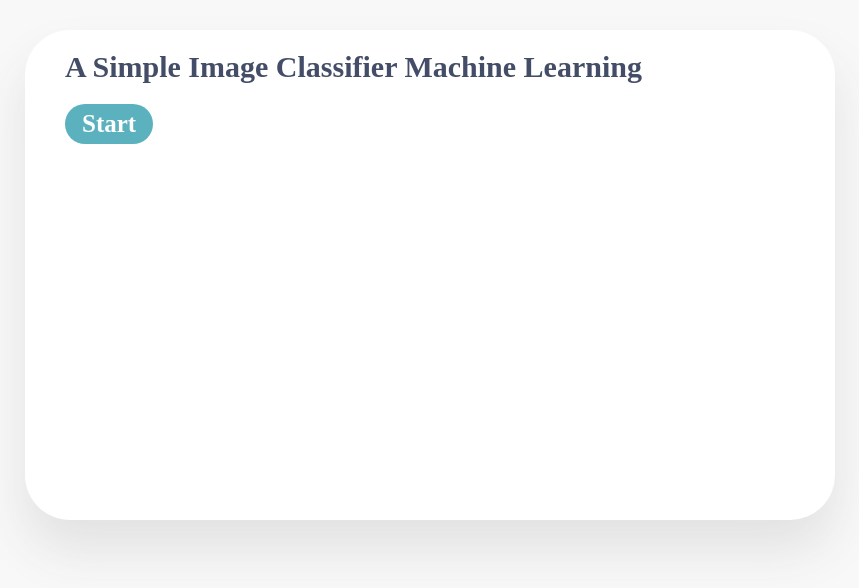
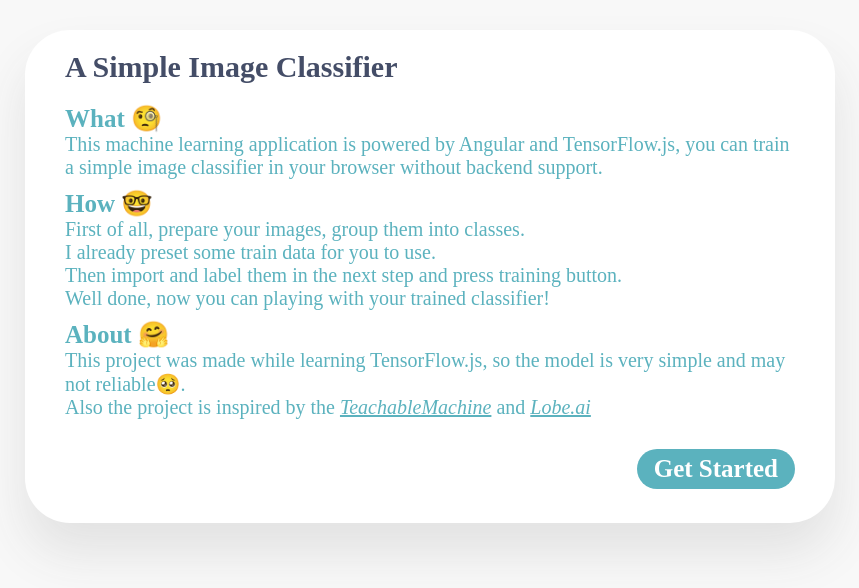
Before and after one commit to howie95/simple-image-classifier-tfjs, an Angular app: page / in a window 1280 px wide. Shown: the top 588 px of the page, without its empty margins (210-1069 px from the left). Built offline with nearby package versions, Linux system fonts and the light colour scheme.

Commit message:
Add manual to home, rewrite some styles

```diff
--- a/src/app/home/home.component.html
+++ b/src/app/home/home.component.html
@@ -1,4 +1,31 @@
-<p class="page-title">A Simple Image Classifier Machine Learning</p>
+<h1 class="page-title">A Simple Image Classifier</h1>
+
 <div class="home-container">
-  <app-button [label]="'Start'" (click)="makeNewModel()"></app-button>
+  <div class="page-paragraph">
+    <h2 class="page-subtitle">What 🧐</h2>
+    <p class="page-text">
+      This machine learning application is powered by Angular and TensorFlow.js,
+      you can train a simple image classifier in your browser without backend support.
+    </p>
+  </div>
+  <div class="page-paragraph">
+    <h2 class="page-subtitle">How 🤓</h2>
+    <p class="page-text">
+      First of all, prepare your images, group them into classes.<br>
+      I already preset some train data for you to use.<br>
+      Then import and label them in the next step and press training button.<br>
+      Well done, now you can playing with your trained classifier!
+    </p>
+  </div>
+  <div class="page-paragraph">
+    <h2 class="page-subtitle">About 🤗</h2>
+    <p class="page-text">
+      This project was made while learning TensorFlow.js, so the model is very simple and may not reliable🥺.<br>
+      Also the project is inspired by the
+      <a href="https://teachablemachine.withgoogle.com/" target="_blank" rel="noopener noreferrer">TeachableMachine</a>
+       and
+      <a href="https://lobe.ai/" target="_blank" rel="noopener noreferrer">Lobe.ai</a>
+    </p>
+  </div>
 </div>
+<app-button [label]="'Get Started'" (click)="makeNewModel()" style="float: right;"></app-button>
--- a/src/app/learn/playing-model/playing-model.component.html
+++ b/src/app/learn/playing-model/playing-model.component.html
@@ -20,12 +20,12 @@
     </div>
   </div>
   <div class="classifier-right">
-    <p class="classifier-title">{{classifierTitle}}</p>
-    <p class="classifier-content" *ngIf="!predictFinish">Now you can choose an image that the model never saw before and let the model guess what item it is 😉</p>
-    <p class="classifier-content" *ngIf="predictFinish">Am I right?
-      <br>The prediction accurate is affected by various factors, such as the quantities of train data that you provide.
-      <br>Since I’m a newbie to MachineLearning and TensorFlow,  The image classifier used a very simple model architecture which you can check in the Github.
-      <br><br>This project is inspired by Handwritten digit recognition and Lobe.ai
+    <h2 class="classifier-title page-subtitle">{{classifierTitle}}</h2>
+    <p class="classifier-content page-text" *ngIf="!predictFinish">Now you can choose an image that the model never saw before and let the model guess what item it is 😉</p>
+    <p class="classifier-content page-text" *ngIf="predictFinish">Am I right?
+      <br><br>The prediction accurate is affected by various factors, such as the quantities of train data that you provide.
+      <br>Since I’m a newbie to MachineLearning and TensorFlow,  this image classifier used a very simple model architecture which is not reliable, you can check the code through
+      <a href="https://github.com/howie95/simple-image-classifier-tfjs" target="_blank" rel="noopener noreferrer">Github</a>.
     </p>
 
     <div class="classifier-button">
--- a/src/app/learn/playing-model/playing-model.component.scss
+++ b/src/app/learn/playing-model/playing-model.component.scss
@@ -88,18 +88,11 @@
   .classifier-right {
     margin-left: 30px;
     .classifier-title {
-      font-size: var(--font-size-sub-title);
-      font-weight: bold;
-      font-family: var(--font-family-main);
-      color: var(--color-true);
       margin-bottom: 10px;
     }
     .classifier-content {
       min-height: 130px;
       margin-bottom: 15px;
-      font-size: var(--font-size-normal);
-      font-family: var(--font-family-main);
-      color: var(--color-true);
     }
     .classifier-button {
       display: inline-block;
--- a/src/styles.scss
+++ b/src/styles.scss
@@ -27,3 +27,25 @@ body {
     family: var(--font-family-main);
   }
 }
+.page-subtitle {
+  color: var(--color-true);
+  font: {
+    size: var(--font-size-sub-title);
+    weight: bold;
+    family: var(--font-family-main);
+  }
+}
+.page-text {
+  color: var(--color-true);
+  font: {
+    size: var(--font-size-normal);
+    family: var(--font-family-main);
+  }
+  a {
+    color: var(--color-true);
+    font-style: italic;
+  }
+}
+.page-paragraph {
+  margin-bottom: 10px;
+}
```
Also changed, not shown: src/app/learn/prepare-data/prepare-data.component.html (+0 -10 lines).
